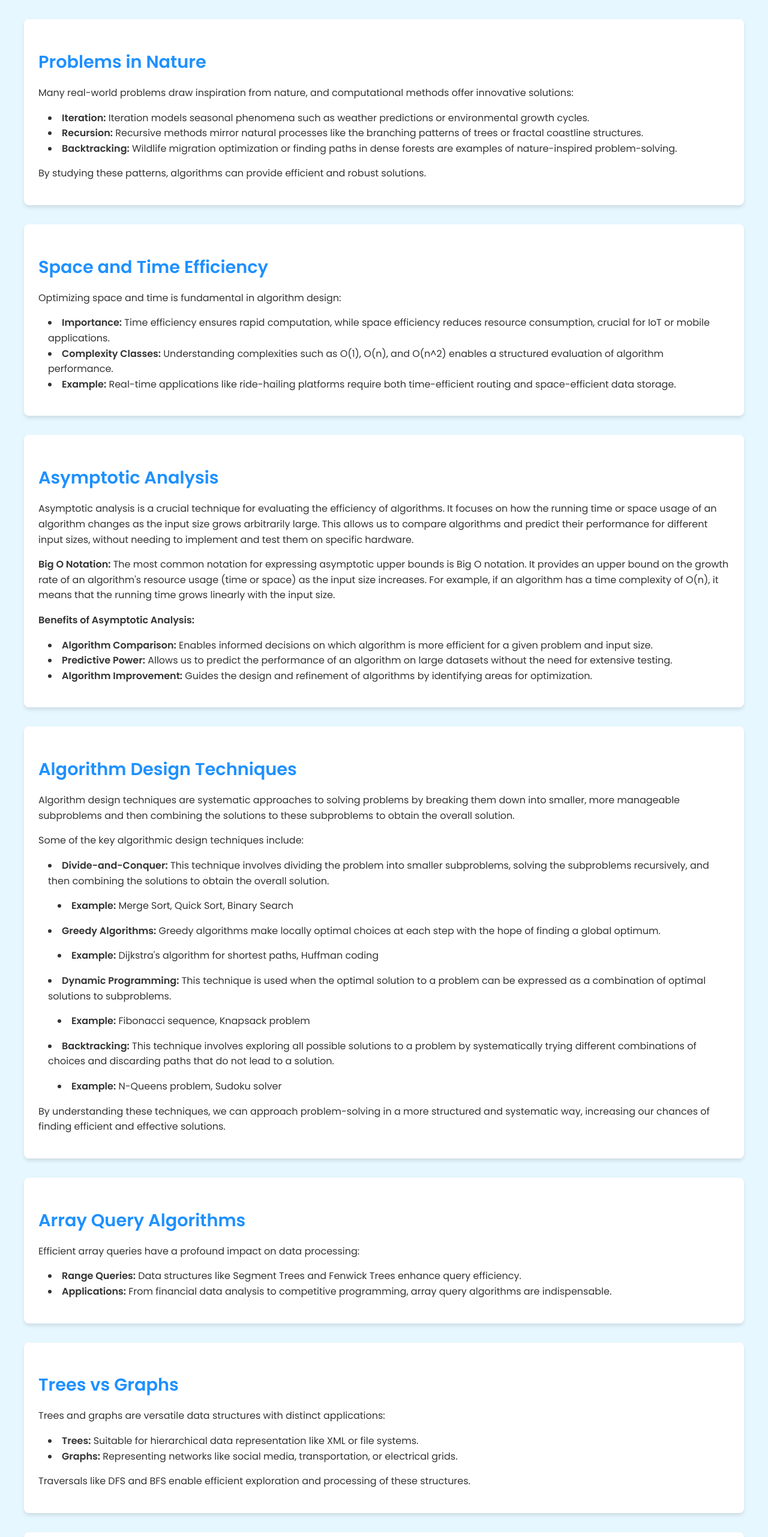
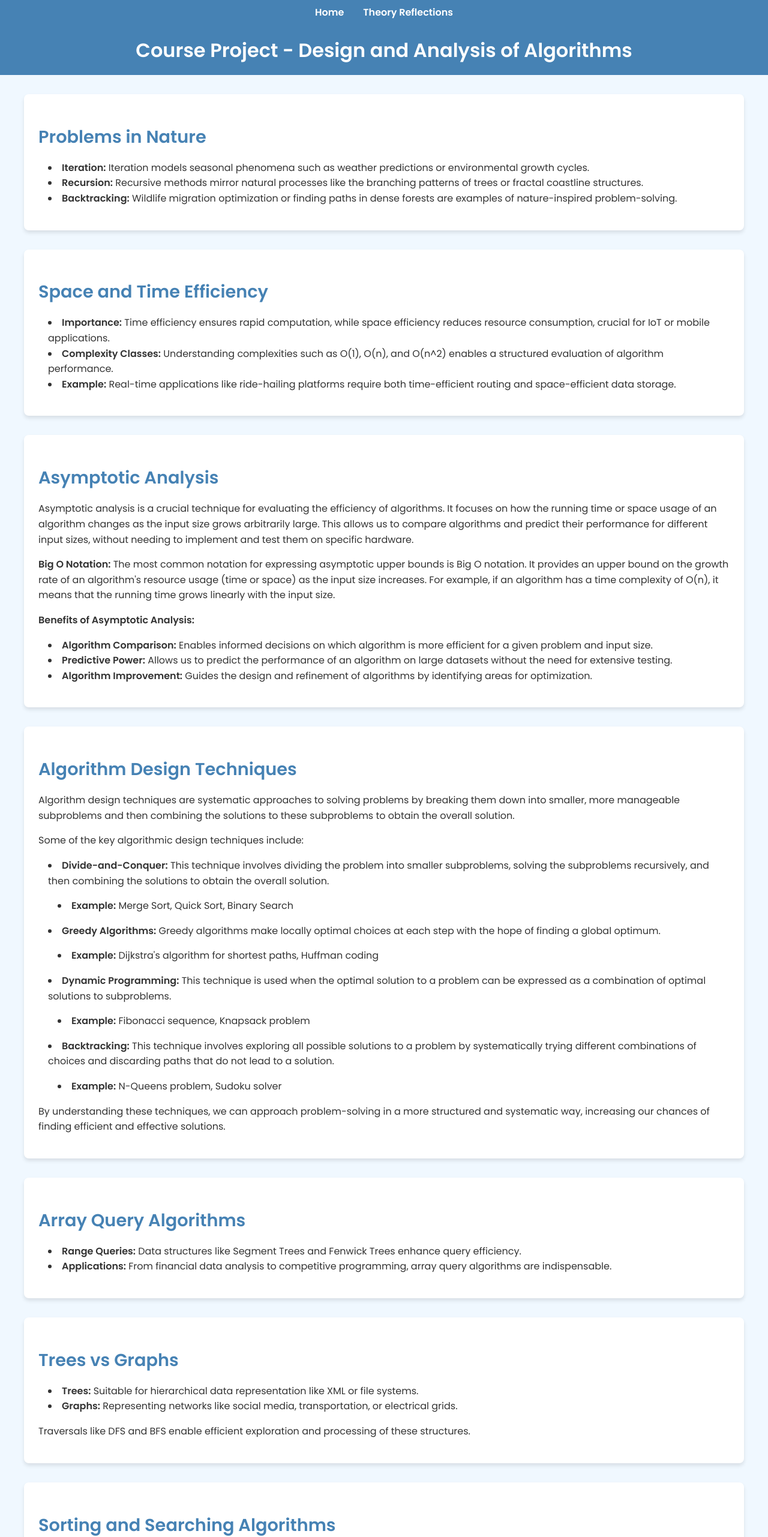
Before and after one commit to Aditya-c-hu/Aditya.github.io, a plain HTML site: page Reflection.html in a window 1280 px wide. Shown: the top 2562 px of the page at 60% size. Drawn offline with Linux system fonts and the light colour scheme.

Commit message:
Update Reflection.html

```diff
--- a/Reflection.html
+++ b/Reflection.html
@@ -1,4 +1,3 @@
-
 <!DOCTYPE html>
 <html lang="en">
 <head>
@@ -10,13 +9,13 @@
             font-family: 'Poppins', sans-serif;
             margin: 0;
             padding: 0;
-            background-color: #e6f7ff; /* Light blue background */
+            background-color: #f0f8ff; /* Light blue background */
             color: #333;
             line-height: 1.6;
         }
 
         header {
-            background-color: #000; /* Black nav bar */
+            background-color: #4682b4; /* Soothing blue */
             color: #fff;
             padding: 1rem 0;
             text-align: center;
@@ -28,7 +27,7 @@
         }
 
         nav {
-            background-color: #000; /* Black nav bar */
+            background-color: #4682b4; /* Soothing blue */
             color: #fff;
             padding: 0.5rem 1rem;
             display: flex;
@@ -57,7 +56,7 @@
         }
 
         nav ul li a:hover {
-            color: #1e90ff; /* Hover color */
+            color: #1abc9c; /* Hover color */
         }
 
         main {
@@ -72,10 +71,11 @@
             border-radius: 8px;
             box-shadow: 0 4px 6px rgba(0, 0, 0, 0.1);
             padding: 1.5rem;
+            text-align: left;
         }
 
         section h2 {
-            color: #1e90ff; /* Blue for headings */
+            color: #4682b4; /* Soothing blue for headings */
             margin-bottom: 1rem;
             font-size: 1.8rem;
         }
@@ -93,37 +93,39 @@
         footer {
             text-align: center;
             padding: 1rem 0;
-            background-color: #000; /* Black footer */
+            background-color: #4682b4; /* Soothing blue footer */
             color: #fff;
         }
     </style>
     <link href="https://fonts.googleapis.com/css2?family=Poppins:wght@300;400;600&display=swap" rel="stylesheet">
 </head>
 <body>
+    <nav>
+        <ul>
+            <li><a href="index.html">Home</a></li>
+            <li><a href="Project_2.html">Theory Reflections</a></li>
+        </ul>
+    </nav>
+    <header>
+        <h1>Course Project - Design and Analysis of Algorithms</h1>
+    </header>
     <main>
         <section id="nature-problems">
             <h2>Problems in Nature</h2>
-            <p>
-                Many real-world problems draw inspiration from nature, and computational methods offer innovative solutions:
             <ul>
                 <li><strong>Iteration:</strong> Iteration models seasonal phenomena such as weather predictions or environmental growth cycles.</li>
                 <li><strong>Recursion:</strong> Recursive methods mirror natural processes like the branching patterns of trees or fractal coastline structures.</li>
                 <li><strong>Backtracking:</strong> Wildlife migration optimization or finding paths in dense forests are examples of nature-inspired problem-solving.</li>
             </ul>
-                By studying these patterns, algorithms can provide efficient and robust solutions.
-            </p>
         </section>
 
         <section id="efficiency">
             <h2>Space and Time Efficiency</h2>
-            <p>
-                Optimizing space and time is fundamental in algorithm design:
             <ul>
                 <li><strong>Importance:</strong> Time efficiency ensures rapid computation, while space efficiency reduces resource consumption, crucial for IoT or mobile applications.</li>
                 <li><strong>Complexity Classes:</strong> Understanding complexities such as O(1), O(n), and O(n^2) enables a structured evaluation of algorithm performance.</li>
                 <li><strong>Example:</strong> Real-time applications like ride-hailing platforms require both time-efficient routing and space-efficient data storage.</li>
             </ul>
-            </p>
         </section>
 
         <section id="design-principles">
@@ -173,59 +175,45 @@
 
         <section id="array-queries">
             <h2>Array Query Algorithms</h2>
-            <p>
-                Efficient array queries have a profound impact on data processing:
             <ul>
                 <li><strong>Range Queries:</strong> Data structures like Segment Trees and Fenwick Trees enhance query efficiency.</li>
                 <li><strong>Applications:</strong> From financial data analysis to competitive programming, array query algorithms are indispensable.</li>
             </ul>
-            </p>
         </section>
 
         <section id="tree-graphs">
             <h2>Trees vs Graphs</h2>
-            <p>
-                Trees and graphs are versatile data structures with distinct applications:
             <ul>
                 <li><strong>Trees:</strong> Suitable for hierarchical data representation like XML or file systems.</li>
                 <li><strong>Graphs:</strong> Representing networks like social media, transportation, or electrical grids.</li>
             </ul>
-                Traversals like DFS and BFS enable efficient exploration and processing of these structures.
-            </p>
+            <p>Traversals like DFS and BFS enable efficient exploration and processing of these structures.</p>
         </section>
 
         <section id="sorting-searching">
             <h2>Sorting and Searching Algorithms</h2>
-            <p>
-                Sorting and searching are foundational to data manipulation:
             <ul>
                 <li><strong>Sorting Algorithms:</strong> Merge Sort, Quick Sort, and Heap Sort efficiently arrange data.</li>
                 <li><strong>Searching Algorithms:</strong> Techniques like Binary Search provide fast lookup times.</li>
                 <li><strong>Real-world Use Cases:</strong> Used in database indexing, search engines, and e-commerce applications.</li>
             </ul>
-            </p>
         </section>
 
         <section id="graph-algorithms">
             <h2>Graph Algorithms</h2>
-            <p>
-                Graph algorithms have diverse real-world applications:
             <ul>
                 <li><strong>Spanning Trees:</strong> Applications include network optimization, minimum spanning tree algorithms like Kruskal's and Prim's.</li>
                 <li><strong>Shortest Paths:</strong> GPS navigation systems and supply chain optimization rely on shortest-path algorithms such as Dijkstra's and Bellman-Ford.</li>
             </ul>
-            </p>
         </section>
 
         <section id="design-techniques">
             <h2>Algorithm Design Techniques</h2>
-            <p>
-                Algorithm design techniques like brute force, divide-and-conquer, dynamic programming, and greedy approaches are invaluable in solving complex computational problems.
             <ul>
+                <li>Algorithm design techniques like brute force, divide-and-conquer, dynamic programming, and greedy approaches are invaluable in solving complex computational problems.</li>
                 <li><strong>Examples:</strong> From string matching with Rabin-Karp to efficient resource allocation, design techniques guide solutions.</li>
                 <li><strong>Takeaway:</strong> The choice of design approach balances simplicity, optimization, and scalability.</li>
             </ul>
-            </p>
         </section>
     </main>
     <footer>
```
Lines whose indentation alone changed are shown as unchanged.
